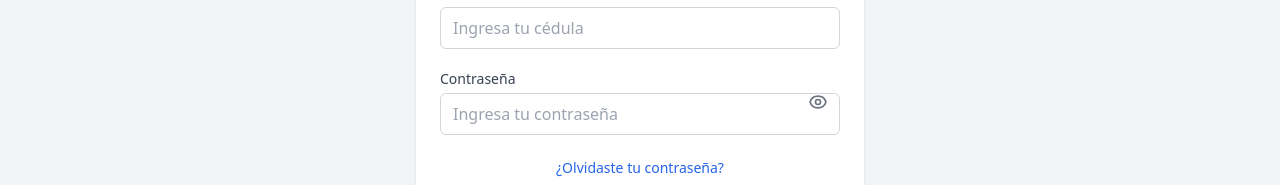
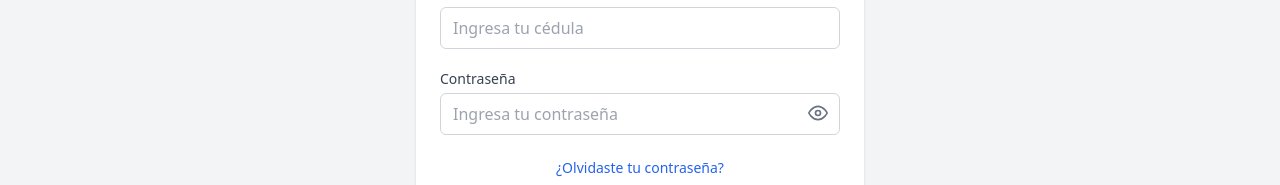
Before and after one commit to edgarjrojaslopez/capres-web, a Next.js app: page /login in a window 1280 px wide. Shown: the part 213-398 px from the top of the page. Built offline with nearby package versions, Linux system fonts and the light colour scheme.

Commit message:
fix: mostrar/ocultar password 28072025 0933

```diff
--- a/components/LoginForm.jsx
+++ b/components/LoginForm.jsx
@@ -77,7 +77,7 @@ export default function LoginForm() {
             Contraseña
           </label>
           <input
-            type={showPassword ? 'text' : 'password'} // ← Cambia dinámicamente
+            type={showPassword ? 'text' : 'password'}
             id="password"
             value={password}
             onChange={(e) => setPassword(e.target.value)}
@@ -85,51 +85,38 @@ export default function LoginForm() {
             placeholder="Ingresa tu contraseña"
             required
           />
-
-          {/* Ícono de ojo */}
           <button
             type="button"
             onClick={() => setShowPassword(!showPassword)}
-            className="absolute inset-y-0 right-0 pr-3 flex items-center text-gray-500 hover:text-gray-700 focus:outline-none"
-            aria-label={
-              showPassword ? 'Ocultar contraseña' : 'Mostrar contraseña'
-            }
+            className="absolute top-6 right-0 translate-y-1/2 pr-3 flex items-center text-gray-500 hover:text-gray-700 focus:outline-none focus:text-blue-600 z-10"
           >
             {showPassword ? (
               <svg
                 xmlns="http://www.w3.org/2000/svg"
+                viewBox="0 0 24 24"
+                fill="none"
+                stroke="currentColor"
+                strokeWidth="2"
+                strokeLinecap="round"
+                strokeLinejoin="round"
                 className="h-5 w-5"
-                fill="none"
-                viewBox="0 0 24 24"
-                stroke="currentColor"
               >
-                <path
-                  strokeLinecap="round"
-                  strokeLinejoin="round"
-                  strokeWidth={2}
-                  d="M13.875 18.825A10.05 10.05 0 0112 19c-4.478 0-8.268-2.943-9.543-7a9.97 9.97 0 011.563-3.029m5.858.908a3 3 0 114.243 4.243M9.878 9.878l4.242 4.242M9.878 9.878L3 3m6.878 6.878L21 21"
-                />
+                <path d="M17.94 17.94A10.07 10.07 0 0112 20c-7 0-11-8-11-8a18.45 18.45 0 015.06-5.94M9.9 4.24A9.12 9.12 0 0112 4c7 0 11 8 11 8a18.5 18.5 0 01-2.16 3.19m-6.72-1.07a3 3 0 11-4.24-4.24" />
+                <line x1="1" y1="1" x2="23" y2="23" />
               </svg>
             ) : (
               <svg
                 xmlns="http://www.w3.org/2000/svg"
+                viewBox="0 0 24 24"
+                fill="none"
+                stroke="currentColor"
+                strokeWidth="2"
+                strokeLinecap="round"
+                strokeLinejoin="round"
                 className="h-5 w-5"
-                fill="none"
-                viewBox="0 0 24 24"
-                stroke="currentColor"
               >
-                <path
-                  strokeLinecap="round"
-                  strokeLinejoin="round"
-                  strokeWidth={2}
-                  d="M15 12a3 3 0 11-6 0 3 3 0 016 0z"
-                />
-                <path
-                  strokeLinecap="round"
-                  strokeLinejoin="round"
-                  strokeWidth={2}
-                  d="M2.458 12C3.732 7.943 7.523 5 12 5c4.478 0 8.268 2.943 9.542 7-1.274 4.057-5.064 7-9.542 7-4.477 0-8.268-2.943-9.542-7z"
-                />
+                <path d="M1 12s4-8 11-8 11 8 11 8-4 8-11 8-11-8-11-8z" />
+                <circle cx="12" cy="12" r="3" />
               </svg>
             )}
           </button>
```
